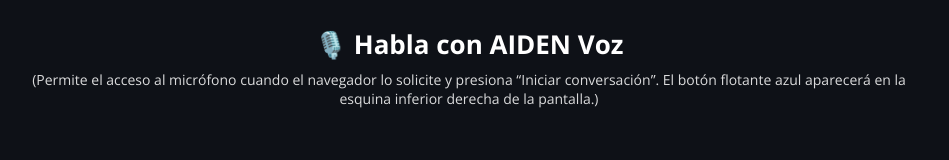
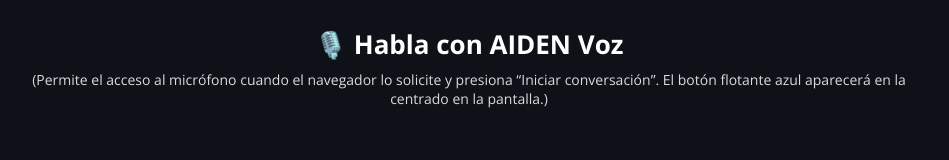
Before and after one commit to IA-AIDEN/AIDEN-Voice-Demo, a plain HTML site: page index.html in a window 1280 px wide. Shown: the part 396-556 px from the top of the page, without its empty margins (171-1120 px from the left). Drawn offline with nearby package versions, Linux system fonts and the light colour scheme; a script that the page names is missing; files whose address does not match are found by name.

Commit message:
Update index.html

```diff
--- a/index.html
+++ b/index.html
@@ -32,7 +32,7 @@
       <h2 class="voice-title">🎙️ Habla con AIDEN Voz</h2>
       <p class="voice-note">
         (Permite el acceso al micrófono cuando el navegador lo solicite y presiona “Iniciar conversación”.
-        El botón flotante azul aparecerá en la esquina inferior derecha de la pantalla.)
+        El botón flotante azul aparecerá en la centrado en la pantalla.)
       </p>
 
       <!-- Este div sólo reserva espacio visual, el widget seguirá siendo flotante -->
```
